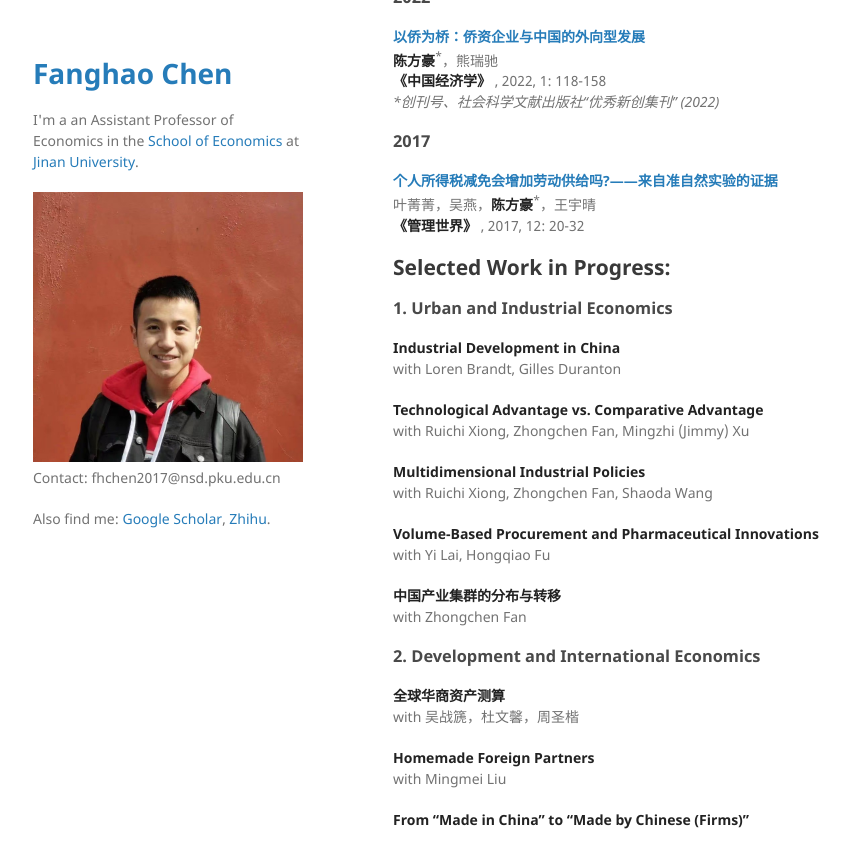
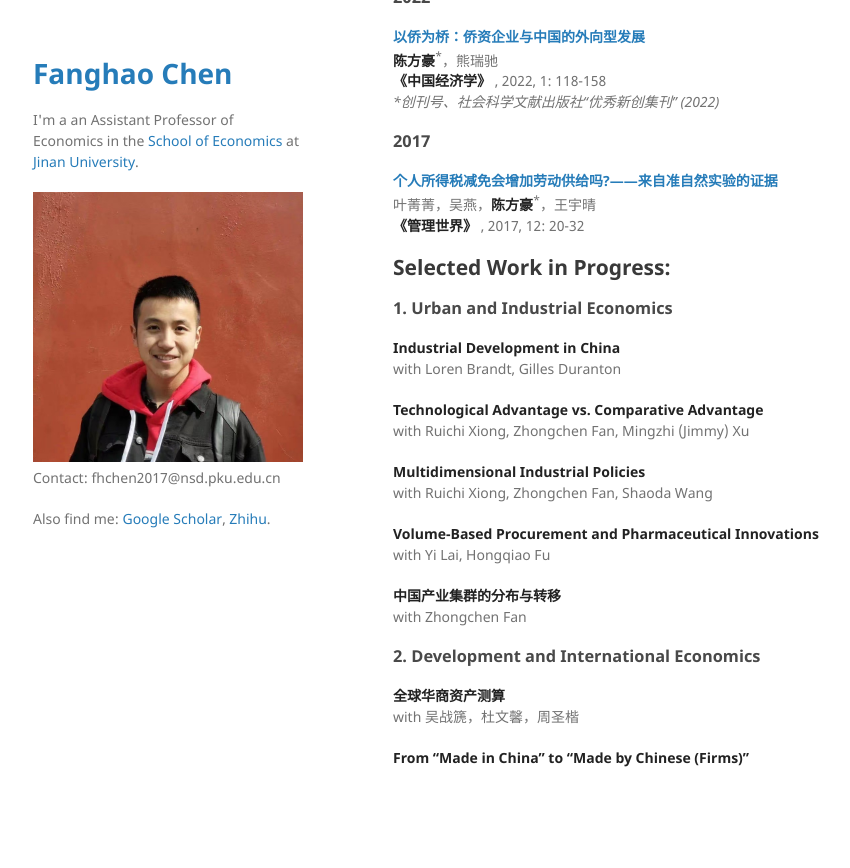
Before and after one commit to FanghaoChen/homepage, a Jekyll site: the page built from research.md, in a window 1280 px wide and 900 px high, scrolled down 1084 px. Shown: the top 868 px of the window, without its empty margins (177-1027 px from the left). Built offline with Jekyll 4.4.1, drawn with Linux system fonts in a browser that asks for light colours; after the commit the page ends 1922 px from its top, so only the background shows below that.

Commit message:
Update research.md

```diff
--- a/research.md
+++ b/research.md
@@ -84,9 +84,6 @@ with Zhongchen Fan
 **全球华商资产测算**<br/>
 with 吴战篪，杜文馨，周圣楷
 
-**Homemade Foreign Partners**<br/>
-with Mingmei Liu
-
 **From "Made in China" to "Made by Chinese (Firms)"**
 
 <!---  comment syntax --->
```
